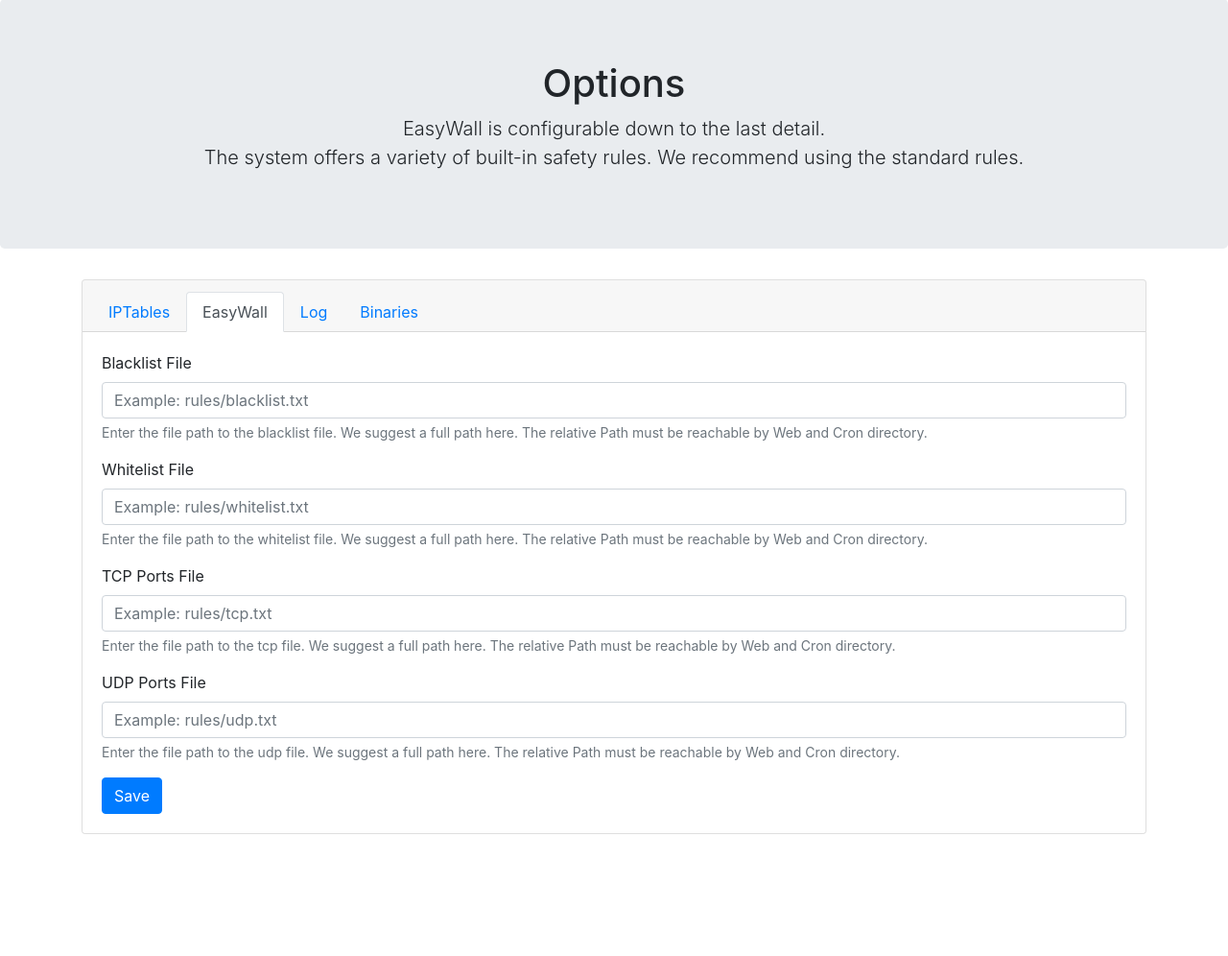
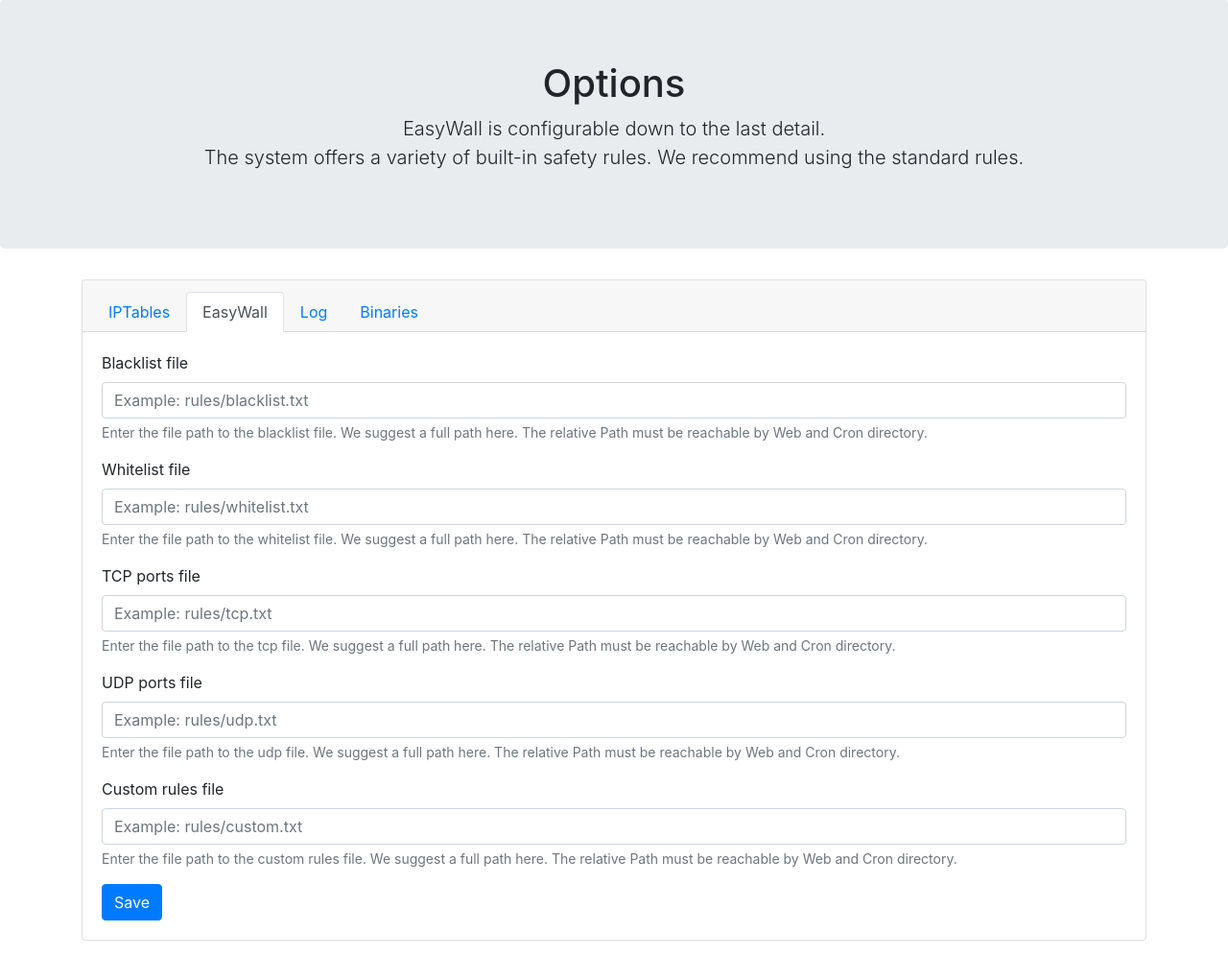
Before and after one commit to jpylypiw/easywall, a Flask app: template web/templates/options.html in a window 1280 px wide, after a click on "EasyWall". Shown: the part 59-1055 px from the top of the page at 96% size. Before the commit the page ends 928 px from the top, so only its background shows below. Run offline with Flask 2, Linux system fonts and the light colour scheme; the template is opened without the code that fills it, so the values that code supplies are empty; parts of the project's set-up code (start-up, migrations or seed data) failed here and were passed over; some libraries are stand-ins or nearby versions.

Commit message:
added custom rules option to options page

```diff
--- a/web/templates/options.html
+++ b/web/templates/options.html
@@ -75,7 +75,7 @@
                                 <input type="hidden" value="RULES" name="section">
 
                                 <div class="form-group">
-                                    <label for="blacklistfile">Blacklist File</label>
+                                    <label for="blacklistfile">Blacklist file</label>
                                     <input type="text" class="form-control" id="blacklistfile" name="BLACKLIST"
                                         aria-describedby="blacklistfileHelp" placeholder="Example: rules/blacklist.txt"
                                         {% if vars.config.get_value("RULES", "blacklist") != "" %}
@@ -87,7 +87,7 @@
                                 </div>
 
                                 <div class="form-group">
-                                    <label for="whitelistfile">Whitelist File</label>
+                                    <label for="whitelistfile">Whitelist file</label>
                                     <input type="text" class="form-control" id="whitelistfile" name="WHITELIST"
                                         aria-describedby="whitelistfileHelp" placeholder="Example: rules/whitelist.txt"
                                         {% if vars.config.get_value("RULES", "whitelist") != "" %}
@@ -99,7 +99,7 @@
                                 </div>
 
                                 <div class="form-group">
-                                    <label for="tcpfile">TCP Ports File</label>
+                                    <label for="tcpfile">TCP ports file</label>
                                     <input type="text" class="form-control" id="tcpfile" name="TCP"
                                         aria-describedby="tcpfileHelp" placeholder="Example: rules/tcp.txt"
                                         {% if vars.config.get_value("RULES", "tcp") != "" %}
@@ -111,7 +111,7 @@
                                 </div>
 
                                 <div class="form-group">
-                                    <label for="udpfile">UDP Ports File</label>
+                                    <label for="udpfile">UDP ports file</label>
                                     <input type="text" class="form-control" id="udpfile" name="UDP"
                                         aria-describedby="udpfileHelp" placeholder="Example: rules/udp.txt"
                                         {% if vars.config.get_value("RULES", "udp") != "" %}
@@ -119,6 +119,18 @@
                                     <small id="udpfileHelp" class="form-text text-muted">
                                         Enter the file path to the udp file. We suggest a full path here. The relative
                                         Path must be reachable by Web and Cron directory.
+                                    </small>
+                                </div>
+
+                                <div class="form-group">
+                                    <label for="customfile">Custom rules file</label>
+                                    <input type="text" class="form-control" id="customfile" name="CUSTOM"
+                                        aria-describedby="customfileHelp" placeholder="Example: rules/custom.txt"
+                                        {% if vars.config.get_value("RULES", "custom") != "" %}
+                                        value={{vars.config.get_value("RULES", "custom")}} {% endif %}>
+                                    <small id="customfileHelp" class="form-text text-muted">
+                                        Enter the file path to the custom rules file. We suggest a full path here.
+                                        The relative Path must be reachable by Web and Cron directory.
                                     </small>
                                 </div>
 
```
